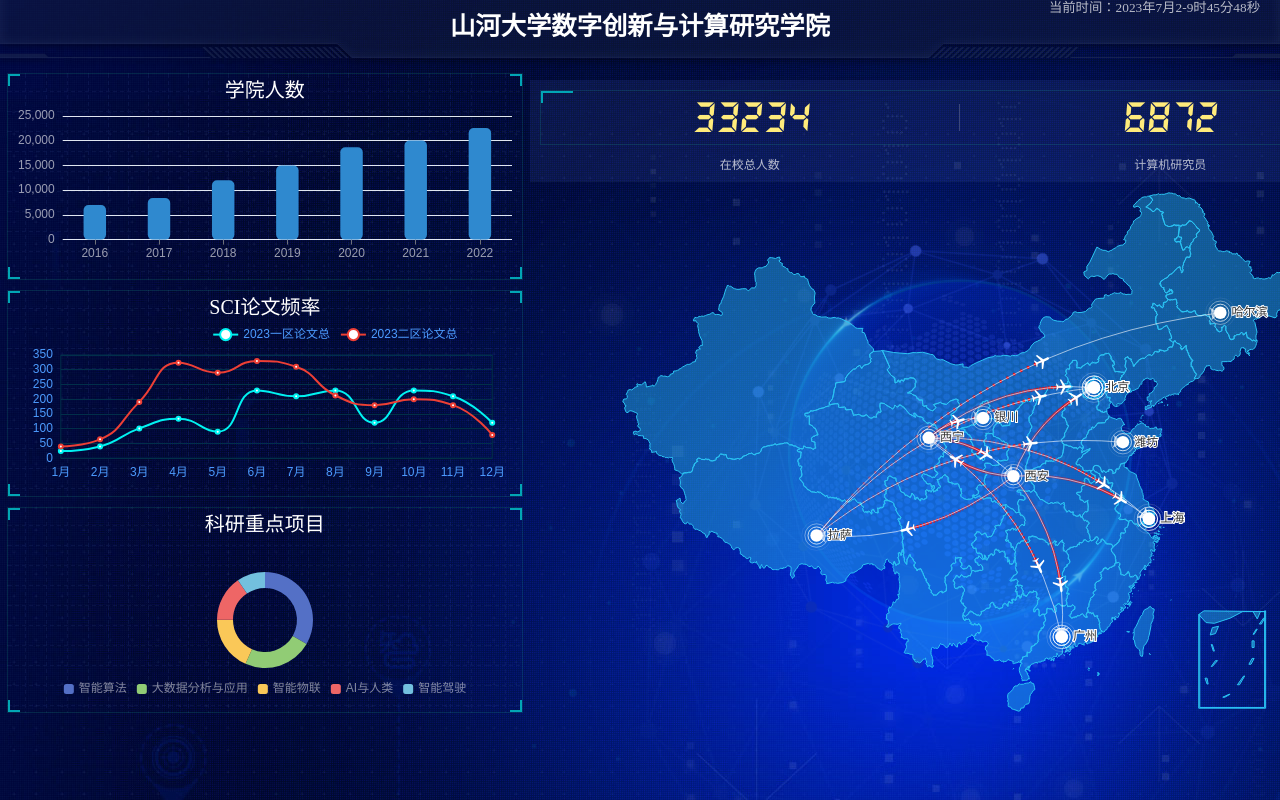
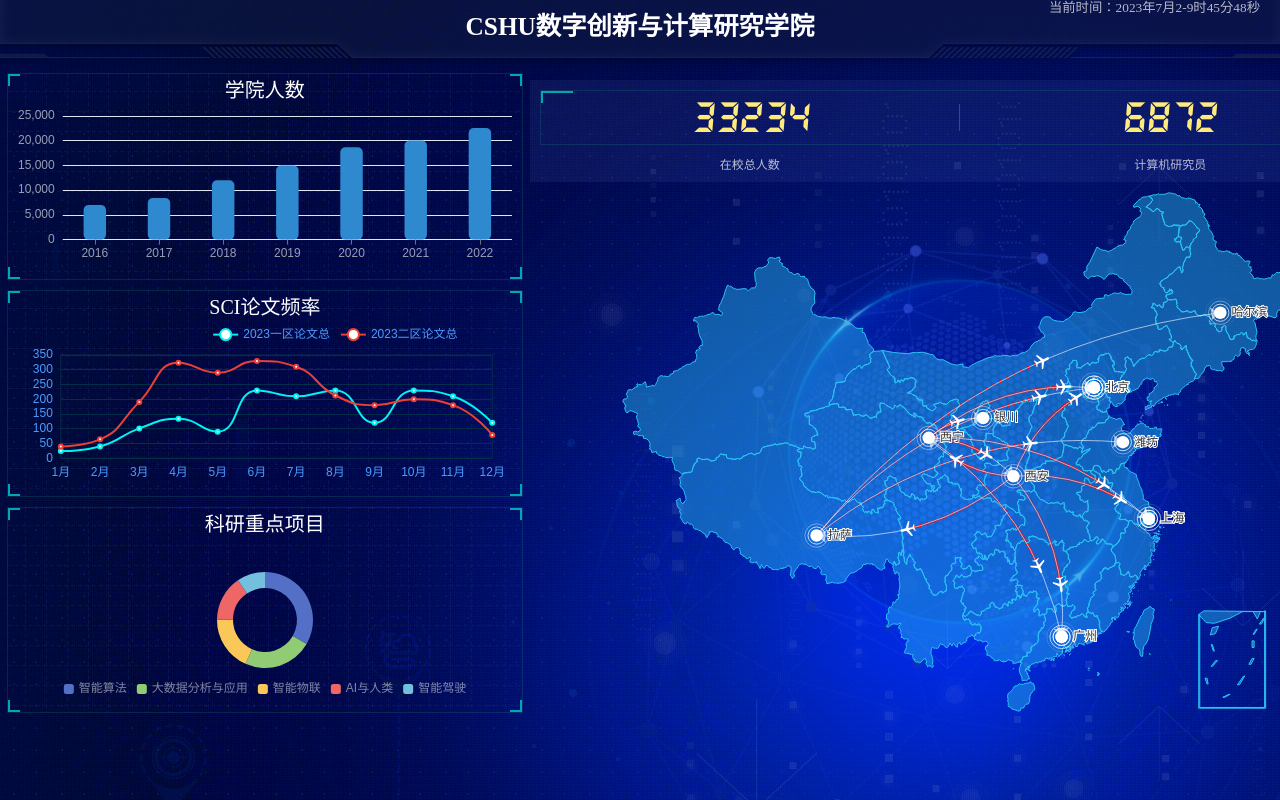
Before and after one commit to darkHaloCn/shanhe, a plain HTML site: page index.html in a window 1280 px wide. Shown: the top 800 px of the page. Drawn offline with nearby package versions, Linux system fonts and the light colour scheme; animation ran at ten frames a second.

Commit message:
Update index.html

```diff
--- a/index.html
+++ b/index.html
@@ -5,7 +5,7 @@
     <meta http-equiv="X-UA-Compatible" content="IE=edge">
     <meta name="viewport" content="width=device-width, initial-scale=1.0">
    <link rel="shortcut icon" href="./favicon.ico" />
-    <title>山河大学数字创新与计算研究学院</title>
+    <title>CSHU数字创新与计算研究学院</title>
     <link rel="stylesheet" href="./css/index.css">
 
 </head>
@@ -13,7 +13,7 @@
     <!-- 头部 -->
    <header>
     <!-- <span><img src="./img/logo2.png" alt=""></span> -->
-    <h1>山河大学数字创新与计算研究学院</h1>
+    <h1>CSHU数字创新与计算研究学院</h1>
     <div class="showTime"></div>
    </header>
    <!-- 页面主题 -->
```
